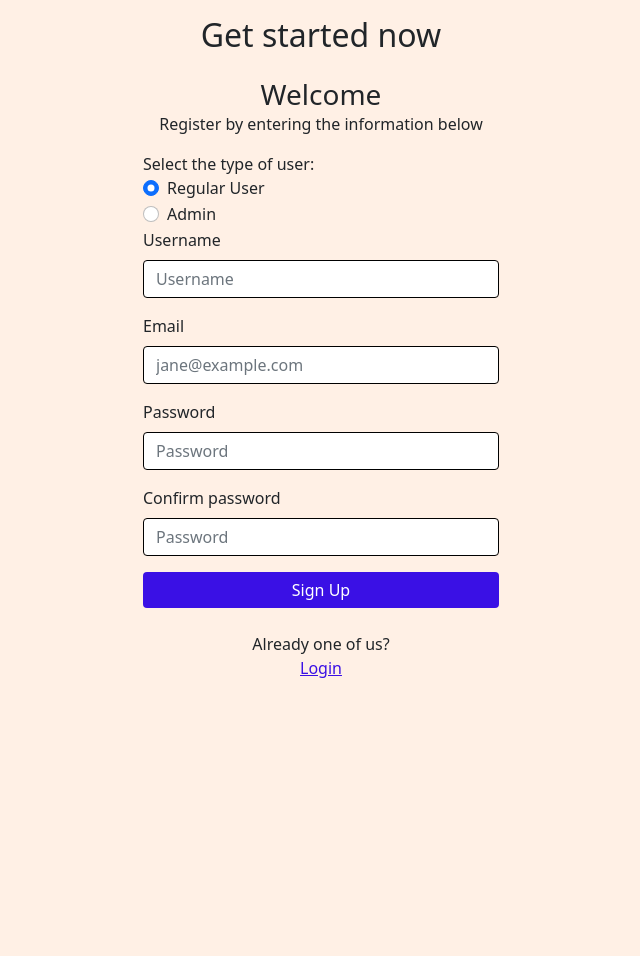
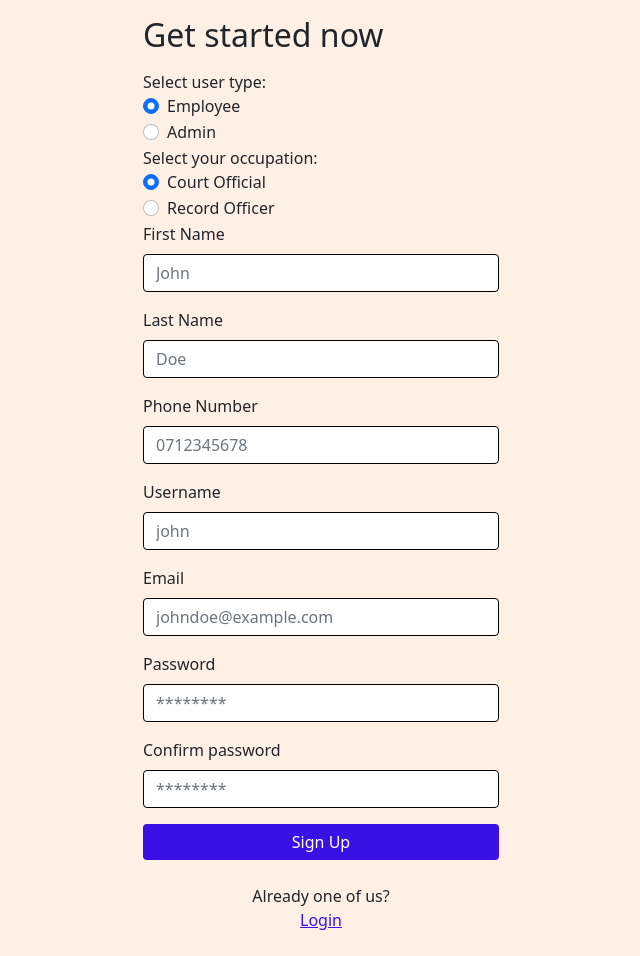
Before and after one commit to Alvin-21/is-project-main, a PHP site: page /register.php in a window 1280 px wide. Shown: the whole page, without its empty margins (319-959 px from the left). Before the commit the page ends 678 px from the top, so only its background shows below. Run offline with PHP 8.4, Linux system fonts and the light colour scheme.

Commit message:
Add form inputs for user registration.

```diff
--- a/register.php
+++ b/register.php
@@ -11,77 +11,69 @@
         <title>CMS | Registration</title>
     </head>
     <body>
-        <div class="header">
-            <!-- <h2>Register</h2> -->
-        </div>
-        <!-- <form method="post" action="register.php">
-            <?php include('errors.php'); ?>
-            <div class="input-group">
-                <label>Username</label>
-                <input type="text" name="username" value="<?php echo $username; ?>">
-            </div>
-            <div class="input-group">
-  	            <label>Email</label>
-  	            <input type="email" name="email" value="<?php echo $email; ?>">
-        	</div>
-            <div class="input-group">
-                <label>Password</label>
-                <input type="password" name="password">
-            </div>
-            <div class="input-group">
-                <label>Confirm password</label>
-                <input type="password" name="confirm_password">
-            </div>
-            <div class="input-group">
-                <button type="submit" class="btn" name="reg_user">Register</button>
-            </div>
-            <p>
-                Already one of us? <a href="login.php" class="reg">Login</a>
-            </p>
-        </form> -->
-
         <section class="ftco-section">
 			<div class="container">
 				<div class="row justify-content-center">
-					<div class="col-md-6 text-center my-3">
-						<h2 class="heading-section">Get started now</h2>
-					</div>
-				</div>
-				<div class="row justify-content-center">
 					<div class="col-md-6 col-lg-4">
+						<div class="my-3">
+							<h2 class="heading-section">Get started now</h2>
+						</div>
 						<div class="login-wrap py-0">
-							<h3 class="text-center mb-0">Welcome</h3>
-							<p class="text-center">Register by entering the information below</p>
 							<form method="post" action="register.php" class="login-form">
 								<?php include('errors.php'); ?>
-								<span>Select the type of user:</span>
+								<span>Select user type:</span>
 								<div class="form-check">
-									<input class="form-check-input" type="radio" name="user_type" id="regular_user" value="1" checked>
-									<label class="form-check-label" for="regular_user">
-										Regular User
+									<input class="form-check-input" type="radio" name="user_type" id="employee" value="employee" checked>
+									<label class="form-check-label" for="employee">
+										Employee
 									</label>
 								</div>
 								<div class="form-check">
-									<input class="form-check-input" type="radio" name="user_type" id="admin" value="2">
+									<input class="form-check-input" type="radio" name="user_type" id="admin" value="admin">
 									<label class="form-check-label" for="admin">
 										Admin
 									</label>
 								</div>
+								<span>Select your occupation:</span>
+								<div class="form-check">
+									<input class="form-check-input" type="radio" name="occupation" id="court_official" value="court_official" checked>
+									<label class="form-check-label" for="court_official">
+										Court Official
+									</label>
+								</div>
+								<div class="form-check">
+									<input class="form-check-input" type="radio" name="occupation" id="record_officer" value="record_officer">
+									<label class="form-check-label" for="record_officer">
+										Record Officer
+									</label>
+								</div>
+								<div class="form-group mb-3">
+									<label class="form-label">First Name</label>
+									<input type="text" name="f_name" class="form-control" placeholder="John" required>
+								</div>
+								<div class="form-group mb-3">
+									<label class="form-label">Last Name</label>
+									<input type="text" name="l_name" class="form-control" placeholder="Doe" required>
+								</div>
+								<div class="form-group mb-3">
+									<label class="form-label">Phone Number</label>
+									<input type="text" name="username" class="form-control" placeholder="0712345678" minlength="10" required>
+								</div>
 								<div class="form-group mb-3">
 									<label class="form-label">Username</label>
-									<input type="text" name="username" value="<?php echo $username; ?>" class="form-control" placeholder="Username" required>
+									<input type="text" name="username" value="<?php echo $username; ?>" class="form-control" placeholder="john" required>
 								</div>
                                 <div class="form-group mb-3">
 									<label class="form-label">Email</label>
-									<input type="email" name="email" value="<?php echo $email; ?>" class="form-control" placeholder="jane@example.com" required>
+									<input type="email" name="email" value="<?php echo $email; ?>" class="form-control" placeholder="johndoe@example.com" required>
 								</div>
 								<div class="form-group mb-3">
 									<label class="form-label">Password</label>
-									<input type="password" name="password" class="form-control" placeholder="Password" required>
+									<input type="password" name="password" class="form-control" placeholder="********" minlength="8" autocomplete="new-password" required>
 								</div>
                                 <div class="form-group mb-3">
 									<label class="form-label">Confirm password</label>
-									<input type="text" name="confirm_password" class="form-control" placeholder="Password" required>
+									<input type="password" name="confirm_password" class="form-control" placeholder="********" minlength="8" autocomplete="new-password" required>
 								</div>
 								<div class="form-group mb-3">
 									<button type="submit" name="reg_user" class="btn form-control btn-primary rounded submit px-3 btn-custom">Sign Up</button>
```
